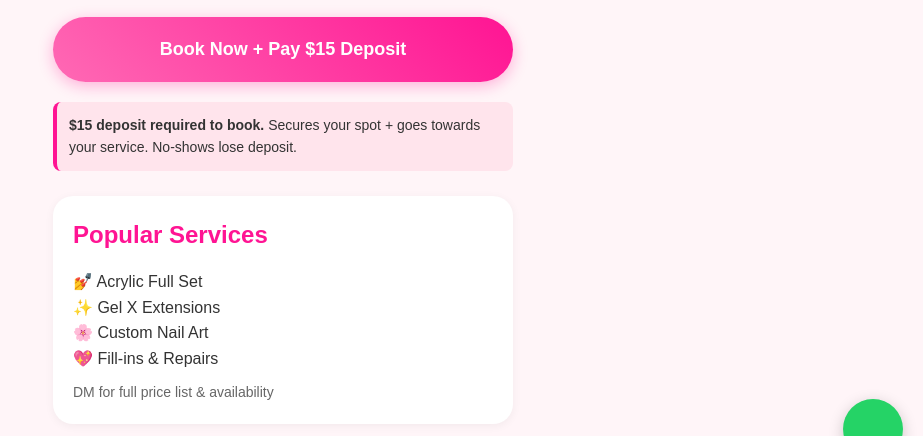
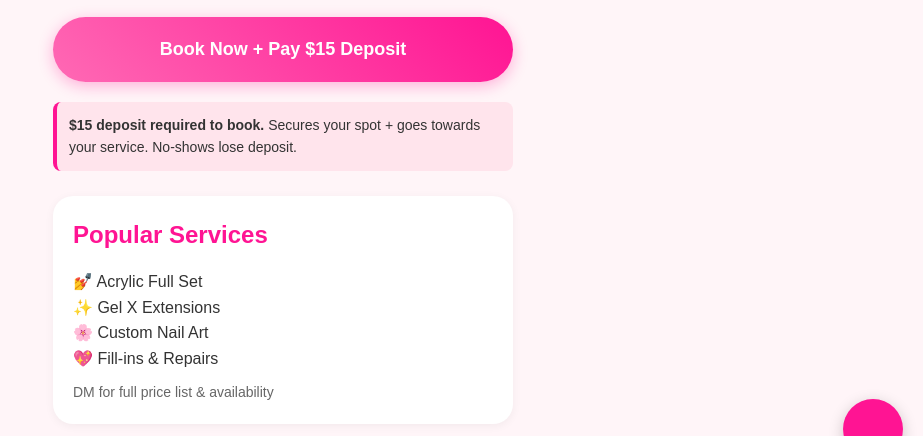
Before and after one commit to Freddydesigner/nailssbyvicky, a plain HTML site: page index.html in a window 1280 px wide. Shown: the part 321-757 px from the top of the page, without its empty margins (357-1280 px from the left). Drawn offline with Linux system fonts and the light colour scheme.

Commit message:
Update index.html

```diff
--- a/index.html
+++ b/index.html
@@ -79,14 +79,14 @@
       position: fixed;
       bottom: 20px;
       right: 20px;
-      background: #25D366;
+      background: #ff1493;
       width: 60px;
       height: 60px;
       border-radius: 50%;
       display: flex;
       align-items: center;
       justify-content: center;
-      font-size: 30px;
+      font-size: 32px;
       box-shadow: 0 4px 15px rgba(0,0,0,0.2);
       text-decoration: none;
     }
```
